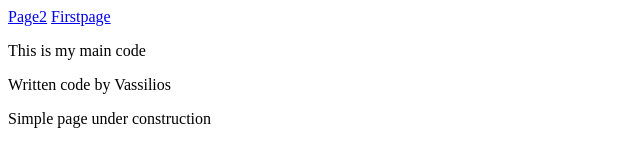
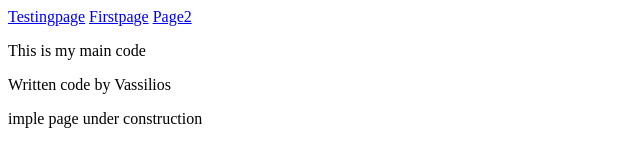
Before and after one commit to vassilioskappas/vassilioskappas.github.io, a plain HTML site: page index.html in a window 1280 px wide. Shown: the whole page, without its empty margins (0-640 px from the left). Drawn offline with Linux system fonts and the light colour scheme.

Commit message:
Update index.html

```diff
--- a/index.html
+++ b/index.html
@@ -3,10 +3,11 @@
 <TITLE> mY FIRST PAGE </TITLE>
 </head>
 <BODY>
+<a href="https://vassilioskappas.github.io/tests/testingpage.html">Testingpage</a>
+<a href="file:///C:/Users/V/Desktop/HTML%20FILES/firstpage.html">Firstpage</a>
 <a href="file:///C:/Users/V/Desktop/HTML%20FILES/page2.html">Page2</a>
-<a href="file:///C:/Users/V/Desktop/HTML%20FILES/firstpage.html">Firstpage</a>
 <main><p> This is my main code</main>
-<footer><p> Written code by Vassilios </p><p>Simple page under construction</p>
+<footer><p> Written code by Vassilios </p><p>imple page under construction</p>
 </footer>
 </BODY>
 </HTML>
```
